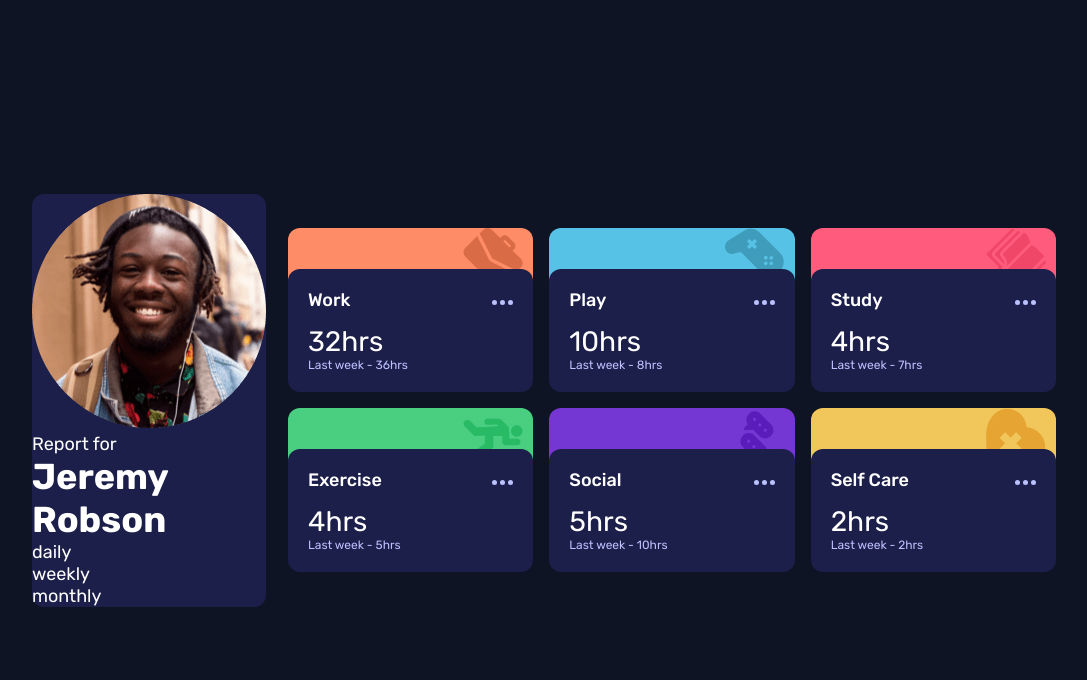
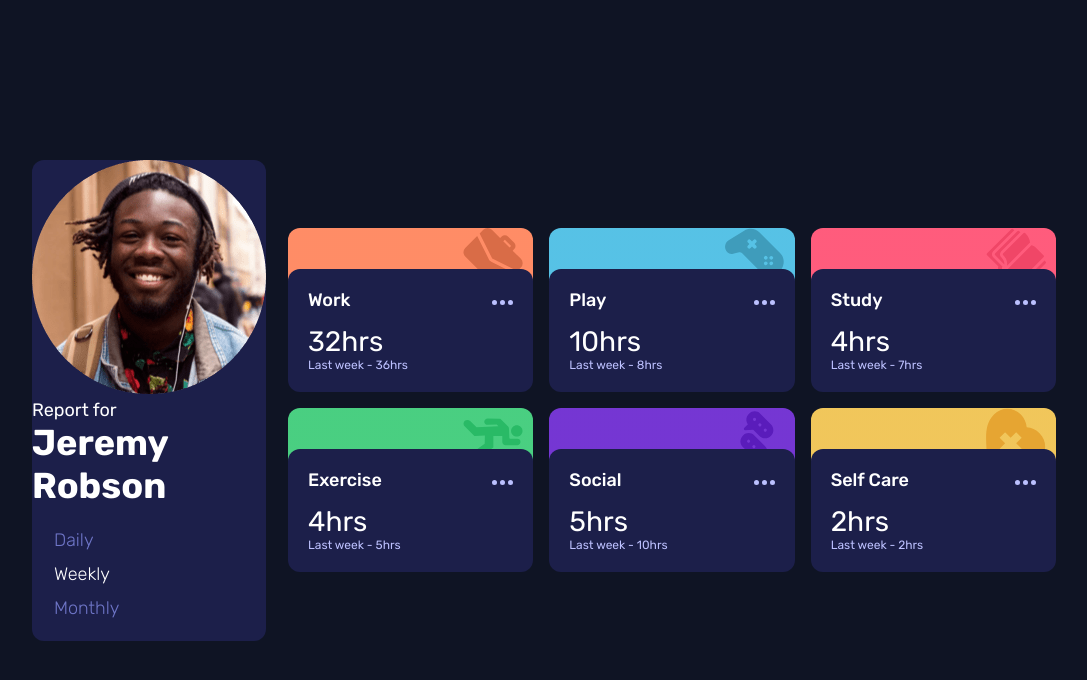
Before and after one commit to Fr4nckie/time-tracking-dashboard-main, a React (Vite) app: page / in a window 1280 px wide. Shown: the top 680 px of the page, without its empty margins (96-1183 px from the left). Built offline with nearby package versions, Linux system fonts and the light colour scheme.

Commit message:
Add button role to list items for accessibility

```diff
--- a/src/components/TimeFrameSelector.jsx
+++ b/src/components/TimeFrameSelector.jsx
@@ -1,3 +1,4 @@
+import '../styles/time-frame-selector.scss'
 import { usePeriod } from '../hooks/usePeriod.jsx'
 
 function TimeFrameSelector() {
@@ -8,6 +9,7 @@ function TimeFrameSelector() {
         <ul className="selector">
             {timeFrame.map((p, index) => (
                 <li
+                    role="button"
                     key={index}
                     className={`${p === period ? 'active' : null}`}
                     onClick={() => changePeriod(p)}
```
